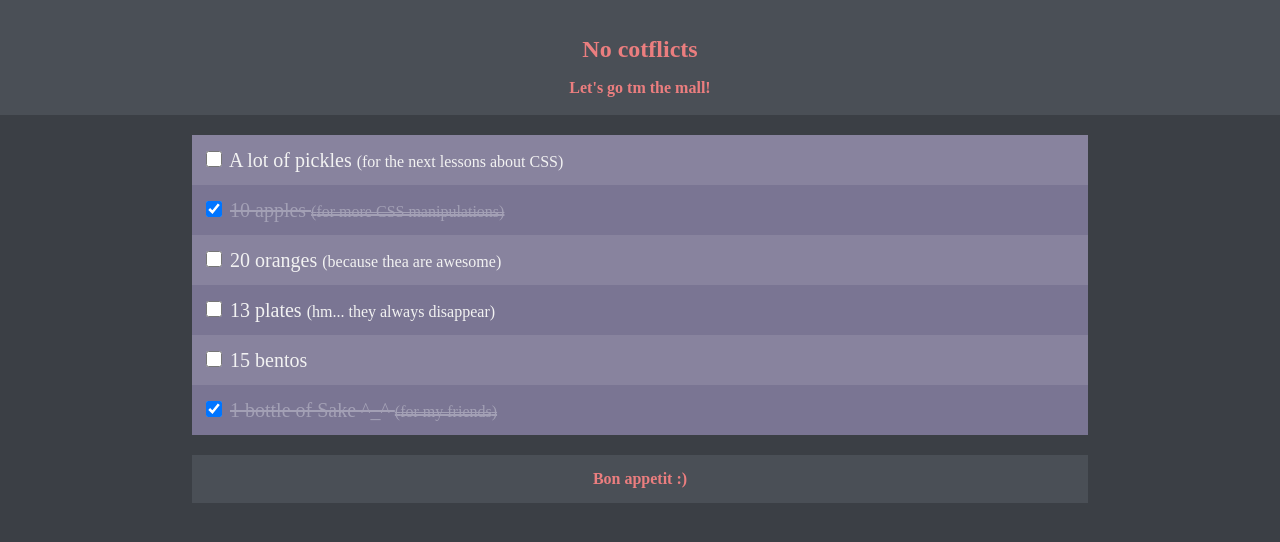
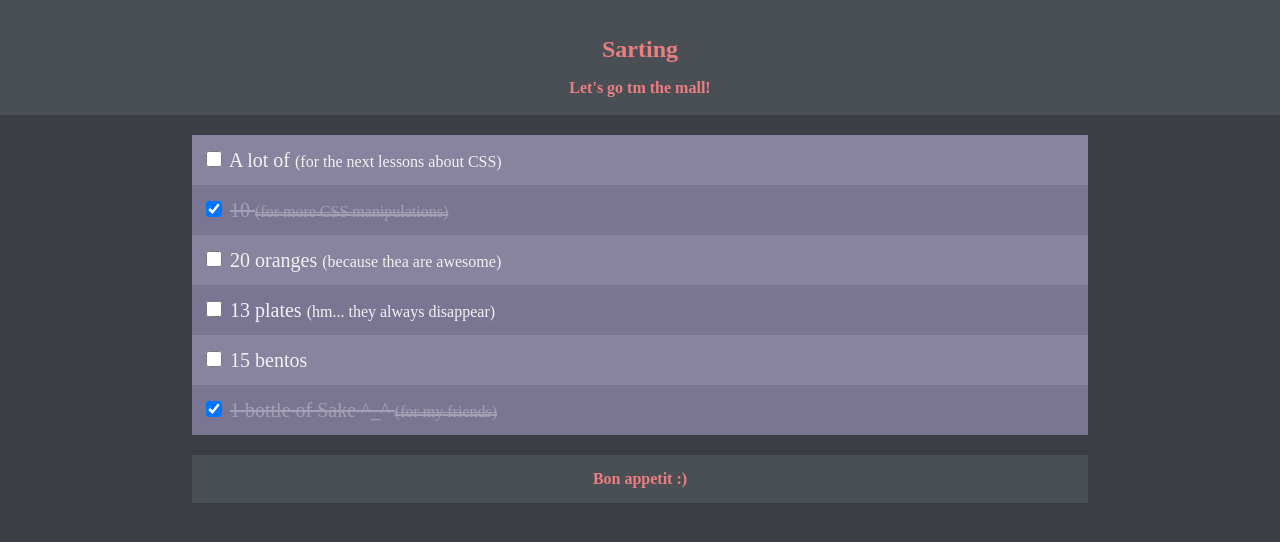
Before and after one commit to PaulGit64/Homework, a plain HTML site: page Homewok/Shopping list/index.html in a window 1280 px wide. Drawn offline with Linux system fonts and the light colour scheme.

Commit message:
test commit2

```diff
--- a/Homewok/Shopping list/index.html
+++ b/Homewok/Shopping list/index.html
@@ -8,18 +8,18 @@
 <body>
 <main>
     <header>
-        <h1>No cotflicts</h1>
+        <h1> Sarting</h1>
         <h2>Let's go tm the mall!</h2>
     </header>
     <section>
         <ul>
             <li>
                 <input type="checkbox" name="item1" id="item1">
-                <label for="item1">A lot of pickles <span class="small">for the next lessons about CSS</span></label>
+                <label for="item1">A lot of  <span class="small">for the next lessons about CSS</span></label>
             </li>
             <li>
                 <input type="checkbox" name="item2" id="item2" checked>
-                <label for="item2">10 apples <span class="small">for more CSS manipulations</span></label>
+                <label for="item2">10  <span class="small">for more CSS manipulations</span></label>
             </li>
             <li>
                 <input type="checkbox" name="item3" id="item3">
```
